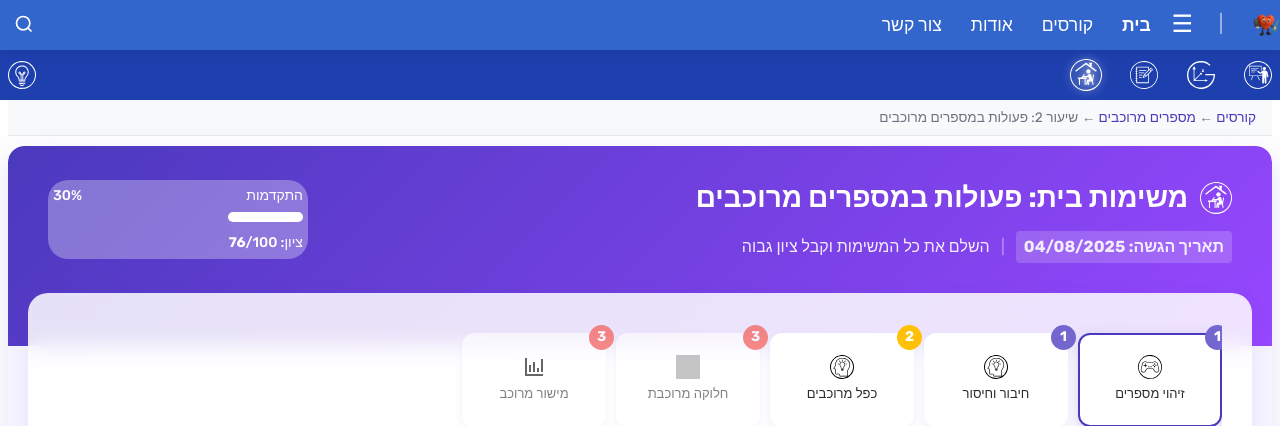
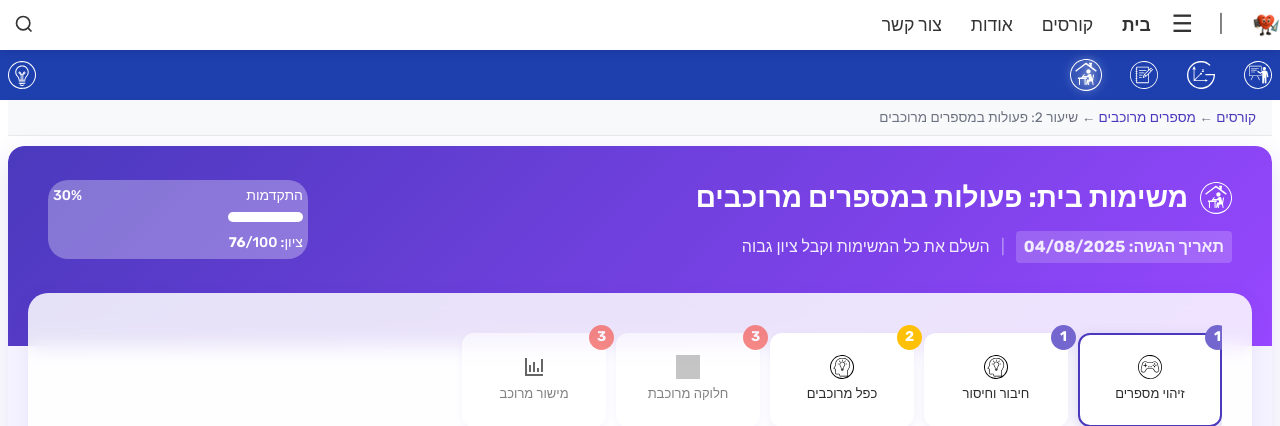
Before and after one commit to YBT72/math-with-love, a Python web app: template templates/homework-interactive-template.html in a window 1280 px wide. Shown: the top 426 px of the page. Run offline with Jinja, Linux system fonts and the light colour scheme; the template is opened without the code that fills it, so the values that code supplies are empty; grey boxes are pictures that could not be loaded.

Commit message:
Experiment with inverted header colors - white background with dark elements

```diff
--- a/templates/homework-interactive-template.html
+++ b/templates/homework-interactive-template.html
@@ -1223,7 +1223,7 @@
             top: 0;
             left: 0;
             right: 0;
-            background-color: var(--color-accent, #3366cc); /* Use color from main site */
+            background-color: var(--white, #ffffff); /* Inverted: white background */
             box-shadow: 0 2px 10px var(--black-transparent-10);
             z-index: 1000;
             height: var(--height-header, 50px); /* Reduce height from 80px to 50px */
@@ -1248,7 +1248,7 @@
         }
 
         .header-separator {
-            color: var(--white-transparent-60);
+            color: var(--black-transparent-60, #666666); /* Inverted: dark separator */
             margin: 0 0.8rem 0 0.8rem; /* Standard 0.8rem margin on both sides */
             font-size: 1.2rem;
             margin-top: -2px; /* Align with other elements */
@@ -1269,7 +1269,7 @@
             justify-content: center;
             background: none;
             border: none;
-            color: var(--white);
+            color: var(--black, #333333); /* Inverted: dark color */
             cursor: pointer;
             transition: color 0.3s, transform 0.2s;
             padding: 0;
@@ -1301,7 +1301,7 @@
 
         nav a {
             text-decoration: none;
-            color: var(--white);
+            color: var(--black, #333333); /* Inverted: dark text */
             font-weight: 500;
             padding: 4px 8px; /* Reduce internal padding */
             transition: color 0.3s;
@@ -1311,7 +1311,7 @@
         }
 
         nav a:hover {
-            color: var(--color-white-opacity-20, var(--white-transparent-80));
+            color: var(--color-accent, #3366cc); /* Inverted: blue on hover */
         }
 
         nav a.active {
@@ -1507,7 +1507,7 @@
             background: none;
             border: none;
             cursor: pointer;
-            color: var(--white);
+            color: var(--black, #333333); /* Inverted: dark color */
             display: flex;
             align-items: center;
             justify-content: center;
@@ -1518,7 +1518,7 @@
         }
 
         .search-icon-btn:hover {
-            color: var(--search-hover);
+            color: var(--color-accent, #3366cc); /* Inverted: blue on hover */
             transform: scale(1.1);
         }
 
@@ -1547,12 +1547,12 @@
             justify-content: center;
             height: 36px;
             width: 36px;
-            color: var(--white);
+            color: var(--black, #333333); /* Inverted: dark color */
             transition: color 0.3s;
         }
 
         .search-icon-btn:hover {
-            color: var(--white-transparent-70);
+            color: var(--color-accent, #3366cc); /* Inverted: blue on hover */
         }
 
         .lesson-header {
```
